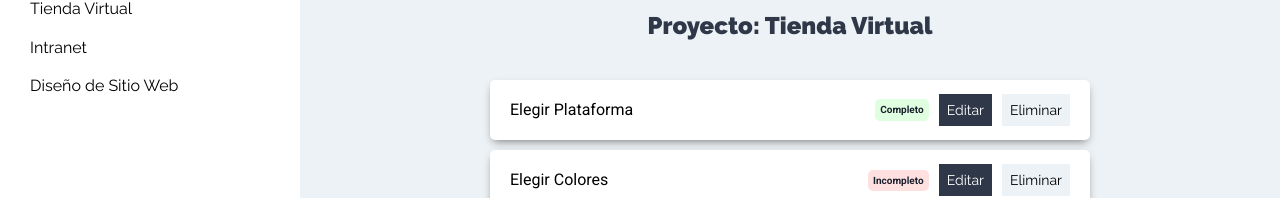
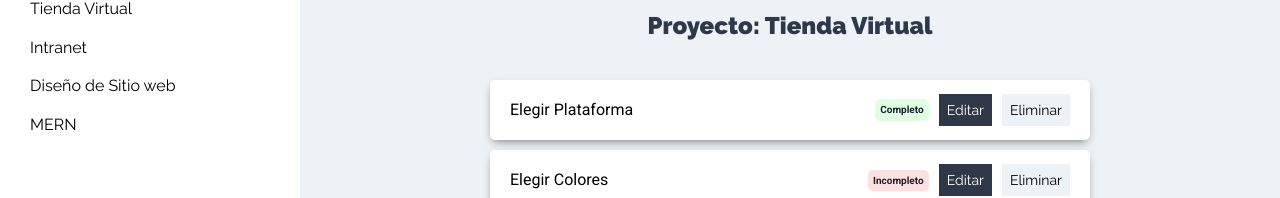
Before and after one commit to javierc22/mern-tasks-client, a React (Create React App) app: page /proyectos in a window 1280 px wide. Shown: the part 320-518 px from the top of the page. Built offline with nearby package versions, Linux system fonts and the light colour scheme.

Commit message:
Agregar los proyectos con Context

```diff
--- a/src/components/proyects/ListProyects.jsx
+++ b/src/components/proyects/ListProyects.jsx
@@ -1,18 +1,21 @@
-import React from 'react';
+import React, {useContext} from 'react';
 import Proyect from './Proyect';
+import proyectContext from '../../context/proyects/proyectContext';
 
 const ListProyects = () => {
 
-  const proyects = [
-    {name: 'Tienda Virtual'},
-    {name: 'Intranet'},
-    {name: 'Diseño de Sitio Web'}
-  ]
+  // Extraer proyectos del State Inicial
+  const proyectsContext = useContext(proyectContext)
+  const { proyects } = proyectsContext;
+
+  // Verificar si el State 'proyects' tiene contenido
+  if (proyects.length === 0) return null;
 
   return (
     <ul className="j-list-proyects">
       {proyects.map(proyect => (
         <Proyect
+          key={proyect.id}
           proyect={proyect}
         />
       ))}
--- a/src/context/proyects/proyectState.js
+++ b/src/context/proyects/proyectState.js
@@ -6,6 +6,12 @@ import {FORM_PROYECT} from '../../types';
 const ProyectState = props => {
 
   const initialState = {
+    proyects : [
+      { id: 1, name: 'Tienda Virtual' },
+      { id: 2, name: 'Intranet' },
+      { id: 3, name: 'Diseño de Sitio web' },
+      { id: 4, name: 'MERN '}
+    ],
     form: false
   }
 
@@ -22,6 +28,7 @@ const ProyectState = props => {
     <proyectContext.Provider
       value={{
         form: state.form,
+        proyects: state.proyects,
         showForm
       }}
     >
```
